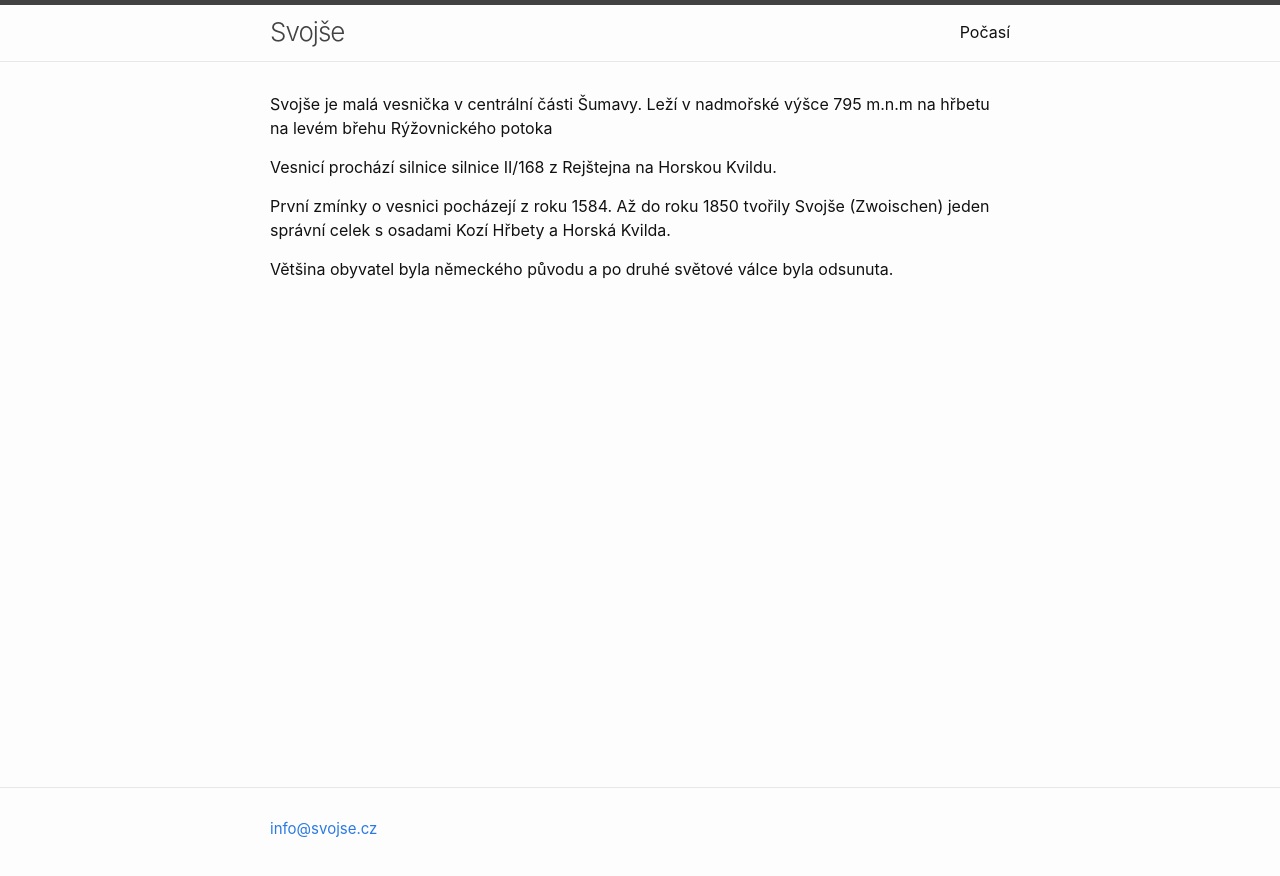
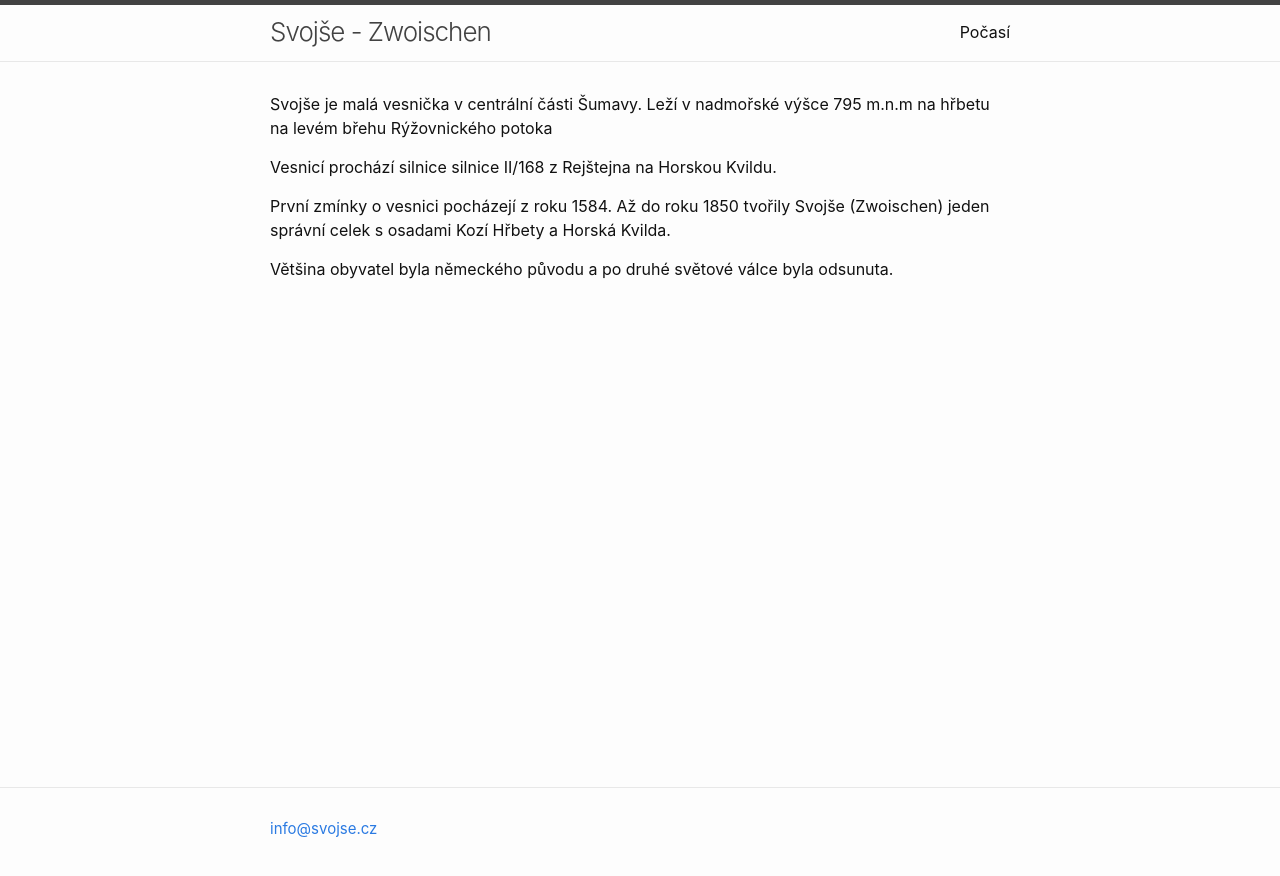
Before and after one commit to mcljnd/svojse.cz, a Jekyll site: the page built from index.md, in a window 1280 px wide. Shown: the top 876 px of the page. Built offline with Jekyll 4.4.1, drawn with Linux system fonts in a browser that asks for light colours.

Commit message:
base url fix

```diff
--- a/_config.yml
+++ b/_config.yml
@@ -13,7 +13,7 @@
 # you will see them accessed via {{ site.title }}, {{ site.email }}, and so on.
 # You can create any custom variable you would like, and they will be accessible
 # in the templates via {{ site.myvariable }}.
-title: Svojše
+title: Svojše - Zwoischen
 email: info@svojse.cz
 author:
 description: >- # this means to ignore newlines until "baseurl:"
@@ -21,7 +21,7 @@ description: >- # this means to ignore newlines until "baseurl:"
 #   line in _config.yml. It will appear in your document head meta (for
 #   Google search results) and in your feed.xml site description.
 baseurl: "/" # the subpath of your site, e.g. /blog
-url: "https://mcljnd.github.io/svojse.cz/" # the base hostname & protocol for your site, e.g. http://example.com
+url: "https://svojse.cz/" # the base hostname & protocol for your site, e.g. http://example.com
 # twitter_username: jekyllrb
 # github_username:  jekyll
 
```
